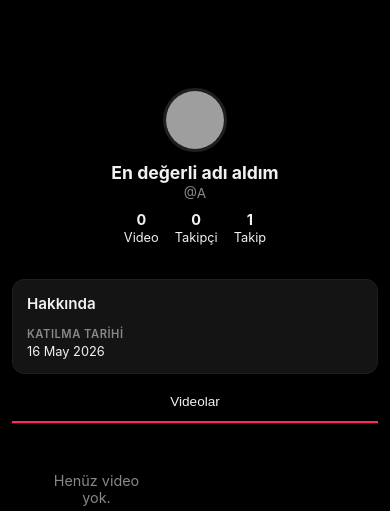
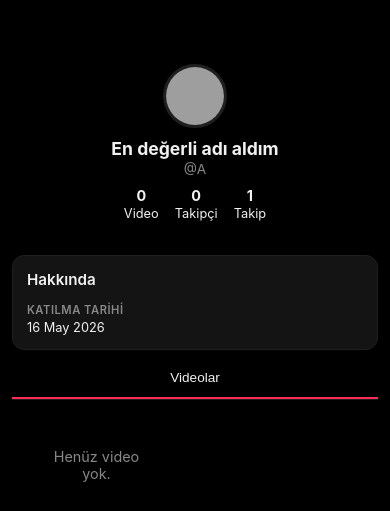
Before and after one commit to mguzel7271-design/NOB-, a Flask app: page /profile/A in a window 390 px wide. Shown: the part 56-567 px from the top of the page. Run offline with Flask 3, Linux system fonts and the light colour scheme; data comes from the database, SQL or seed files in the repository; some libraries are stand-ins or nearby versions; grey boxes are pictures that could not be loaded.

Commit message:
Adjust profile info section padding and margin

```diff
--- a/static/css/style.css
+++ b/static/css/style.css
@@ -1509,7 +1509,7 @@
     .chat-input input { font-size: 0.85rem; padding: 10px 14px; }
     .msg { max-width: 90%; font-size: 0.85rem; }
     .profile-videos { grid-template-columns: repeat(2, 1fr); }
-    .profile-info-section { flex-direction: column; align-items: center; text-align: center; padding-top: 12px; gap: 10px; }
+    .profile-info-section { flex-direction: column; align-items: center; text-align: center; padding-top: 4px; margin-top: 4px !important; gap: 10px; }
     .profile-pic-large { width: 72px; height: 72px; }
     .profile-name-row h1 { font-size: 1.1rem; }
     .profile-stats { gap: 16px; font-size: 0.8rem; }
```
